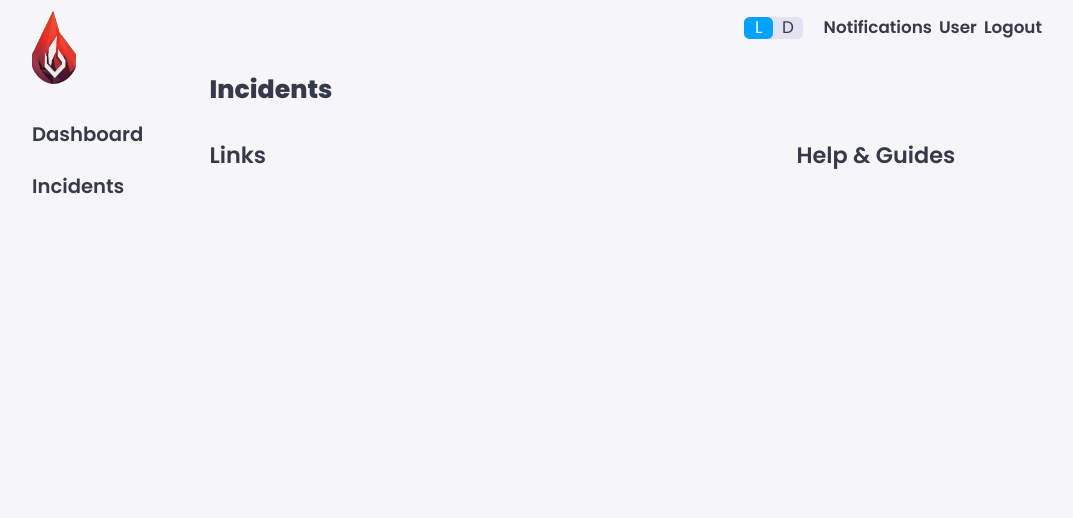
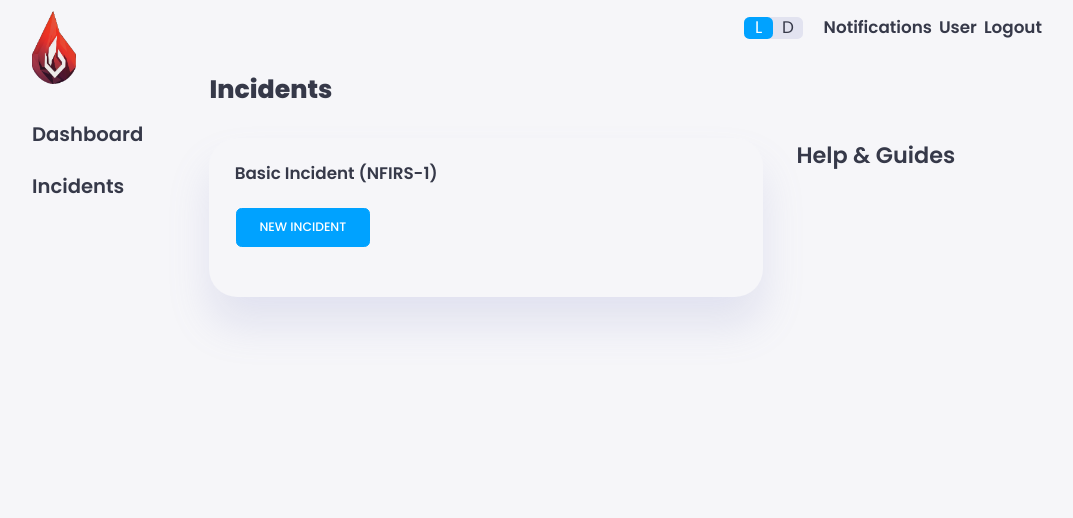
Before and after one commit to rodneygauna/emberstone, a Flask app: page /incidents in a window 1280 px wide. Shown: the top 518 px of the page, without its empty margins (96-1169 px from the left). Run offline with Flask 3, Linux system fonts and the light colour scheme; the visitor is signed in with stand-in values (Sample User, id 1); some libraries are stand-ins or nearby versions.

Commit message:
adding card layout

```diff
--- a/src/templates/incidents/incidents.html
+++ b/src/templates/incidents/incidents.html
@@ -1,9 +1,13 @@
-{% extends 'base.html' %}
-{% block content %}
+{% extends 'base.html' %} {% block content %}
 <h1>Incidents</h1>
 <div class="row">
   <div class="eight columns">
-            <h2>Links</h2>
+    <div class="card">
+      <div class="card-header">Basic Incident (NFIRS-1)</div>
+      <div class="card-body">
+        <a class="btn btn-primary" href="#">New Incident</a>
+      </div>
+    </div>
   </div>
   <div class="four columns">
     <h2>Help & Guides</h2>
```
Lines whose indentation alone changed are shown as unchanged.
